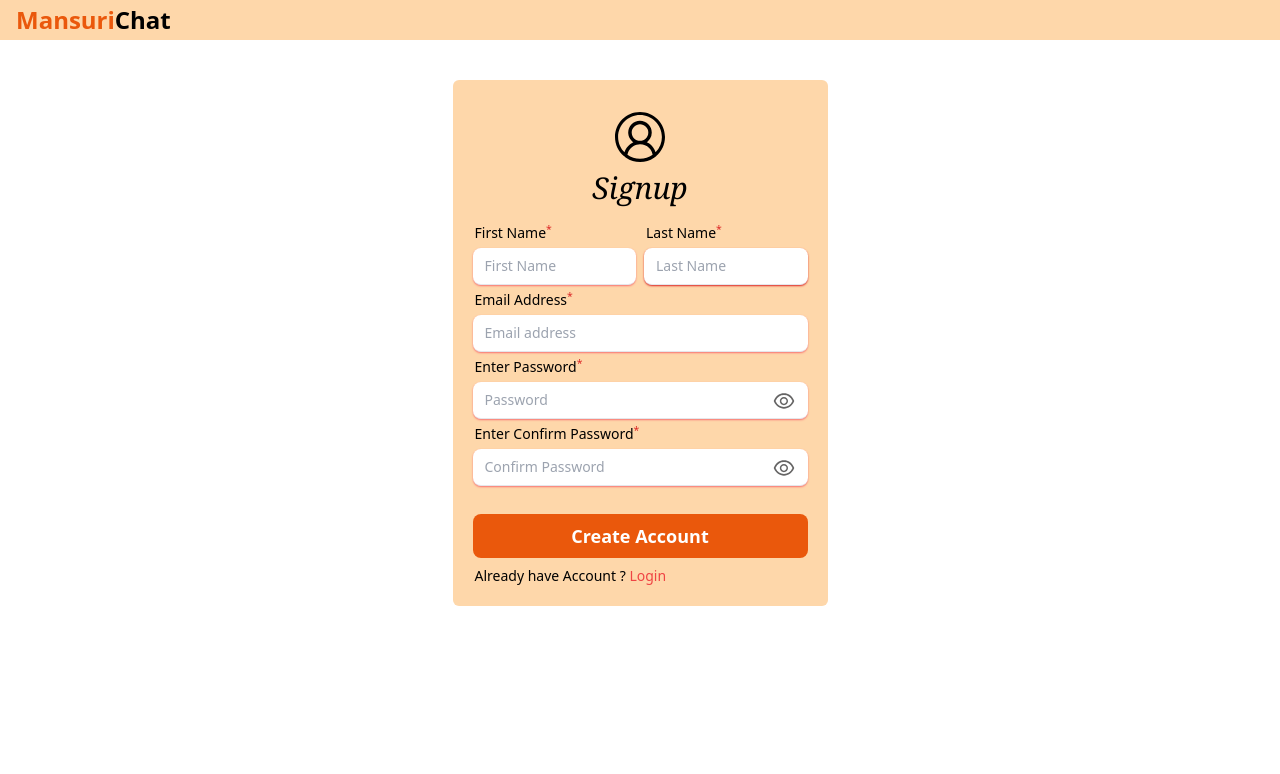
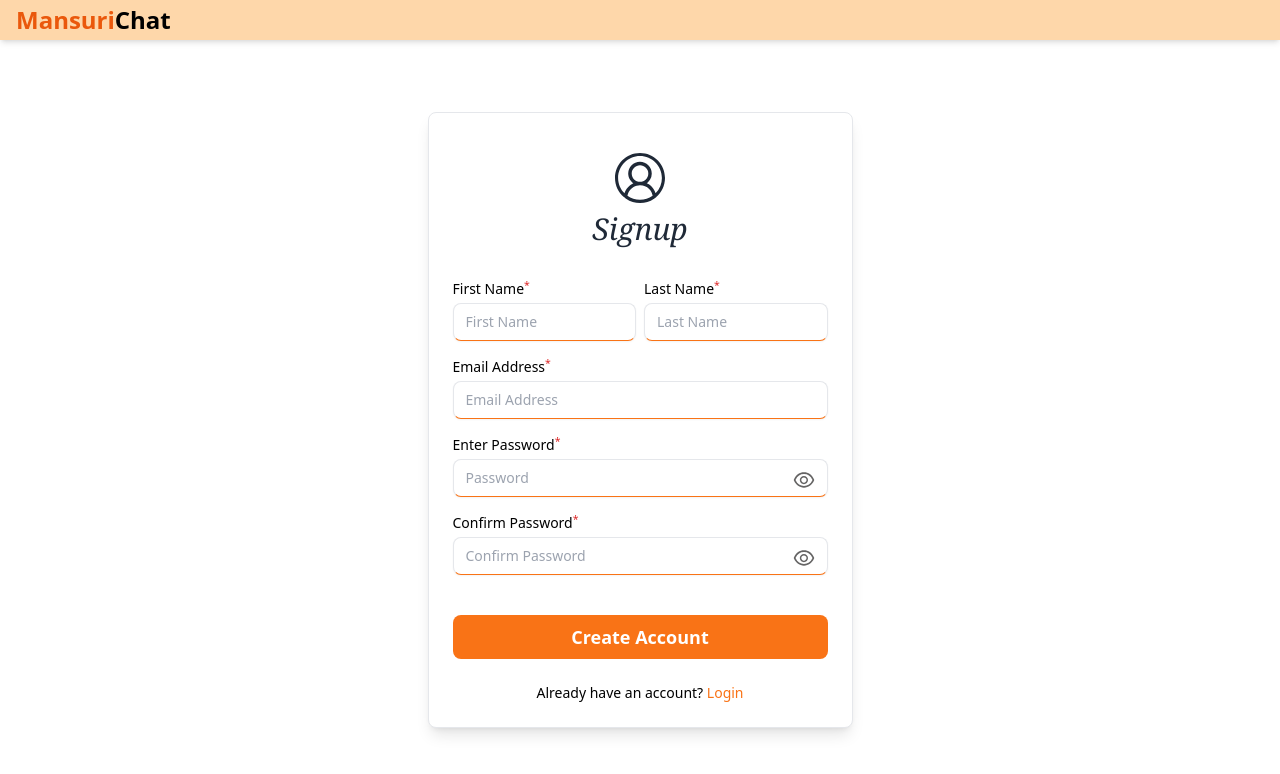
Before and after one commit to dilkash07/mern_chat_app, a React (Vite) app in the folder client/: page /signup in a window 1280 px wide. Shown: the top 774 px of the page. Built offline with nearby package versions, Linux system fonts and the light colour scheme.

Commit message:
add changes in login signup forgot password reset password

```diff
--- a/client/src/App.jsx
+++ b/client/src/App.jsx
@@ -12,7 +12,7 @@ import ResetPassword from "./pages/ResetPassword";
 
 function App() {
   return (
-    <div className="h-screen flex flex-col bg-white text-black">
+    <div className="h-screen flex flex-col text-black">
       <Header />
       <Routes>
         <Route
--- a/client/src/components/core/Header.jsx
+++ b/client/src/components/core/Header.jsx
@@ -1,11 +1,12 @@
 import React from "react";
+import { BsChatDots } from "react-icons/bs";
 
 const Header = () => {
   return (
-    <div className="px-4 py-1 bg-orange-200">
-      <p className="text-2xl text-orange-600 font-bold">
+    <div className="bg-orange-200 text-orange-600 shadow-md py-1 px-4">
+      <h1 className="text-2xl font-bold">
         Mansuri<span className="text-black">Chat</span>
-      </p>
+      </h1>
     </div>
   );
 };
--- a/client/src/components/user/ConversedCard.jsx
+++ b/client/src/components/user/ConversedCard.jsx
@@ -14,7 +14,7 @@ const ConversedCard = ({ convUser }) => {
     <NavLink
       to={`/message/${member._id}`}
       className={({ isActive }) =>
-        `max-w-screen-md md:w-72 px-2 py-1.5 rounded-md flex gap-2 items-center cursor-default hover:bg-gray-100 ${
+        `md:w-72 px-2 py-1.5 rounded-md flex gap-2 items-center cursor-default hover:bg-gray-100 ${
           isActive && "bg-gray-200 bg-opacity-50"
         }`
       }
--- a/client/src/components/user/Profile.jsx
+++ b/client/src/components/user/Profile.jsx
@@ -138,7 +138,7 @@ const Profile = ({ setOpenProfile }) => {
                 value={name}
               />
               <button
-                className="w-20 bg-orange-500 text-md text-white rounded"
+                className="w-20 bg-orange-500 text-md text-orange-500 rounded"
                 onClick={submitNameHandler}
                 onMouseEnter={() => setOnHover(true)}
                 onMouseLeave={() => setOnHover(false)}
@@ -173,7 +173,7 @@ const Profile = ({ setOpenProfile }) => {
                 value={about}
               />
               <button
-                className="w-20 bg-orange-500 text-md text-white rounded"
+                className="w-20 bg-orange-500 text-md text-orange-500 rounded"
                 onClick={submitAboutHandler}
                 onMouseEnter={() => setOnHover(true)}
                 onMouseLeave={() => setOnHover(false)}
--- a/client/src/components/user/UsersCard.jsx
+++ b/client/src/components/user/UsersCard.jsx
@@ -9,7 +9,7 @@ const UsersCard = ({ user }) => {
     <NavLink
       to={`/message/${user._id}`}
       className={({ isActive }) =>
-        `max-w-screen-md md:w-72 px-2 py-1.5 rounded-md flex gap-2 items-center cursor-default hover:bg-gray-100 ${
+        `md:w-72 px-2 py-1.5 rounded-md flex gap-2 items-center cursor-default hover:bg-gray-100 ${
           isActive && "bg-gray-200 bg-opacity-50"
         }`
       }
--- a/client/src/components/utils/lastSeenFormatter.js
+++ b/client/src/components/utils/lastSeenFormatter.js
@@ -53,9 +53,6 @@ export const formattedMessageTime = (messageTimestamp) => {
   ) {
     return "yesterday";
   } else {
-    return `${messageDate.toLocaleDateString(
-      [],
-      dateOptions
-    )} ${messageDate.toLocaleTimeString([], timeOptions)}`;
+    return messageDate.toLocaleDateString([], dateOptions);
   }
 };
--- a/client/src/pages/Home.jsx
+++ b/client/src/pages/Home.jsx
@@ -38,7 +38,7 @@ const Home = () => {
           {basePath ? (
             <div className="h-full flex flex-col justify-center items-center gap-10">
               <div className="grid gap-2 place-items-center">
-                <p className="text-2xl text-orange-600 font-bold">
+                <p className="text-2xl text-orange-500 font-bold">
                   Mansuri<span className="text-black">Chat</span>
                 </p>
                 <div className="text-sm text-gray-600 flex flex-col items-center">
--- a/client/src/pages/Signup.jsx
+++ b/client/src/pages/Signup.jsx
@@ -44,20 +44,23 @@ const Signup = () => {
   }
 
   return (
-    <div>
-      <div className="my-10">
+    <div className="flex justify-center items-center h-screen p-5">
       <form
-          className="flex flex-col max-w-[375px] gap-y-1 mx-auto text-sm bg-orange-200 p-5 rounded-md"
+        className="flex flex-col w-[425px] md:max-w-[425px] mx-auto p-6 border rounded-lg gap-y-4 text-sm bg-white shadow-lg"
         onSubmit={submitHandler}
       >
-          <div className="mx-auto py-3">
-            <VscAccount size={50} className="mx-auto " />
+        {/* Icon and Heading */}
+        <div className="mx-auto py-4">
+          <VscAccount size={50} className="mx-auto text-gray-800" />
+          <h1 className="text-3xl italic font-serif mt-2 text-center text-gray-800">
+            Signup
+          </h1>
+        </div>
 
-            <h1 className="text-3xl italic font-serif mt-2">Signup</h1>
-          </div>
+        {/* First Name Input */}
         <div className="flex gap-2">
           <label className="w-full">
-              <p className="text-[0.875rem] ml-[2px] mb-1 leading-[1.375rem]">
+            <p className="text-[0.875rem] mb-1">
               First Name<sup className="text-red-600">*</sup>
             </p>
             <input
@@ -67,12 +70,13 @@ const Signup = () => {
               value={formData.firstName}
               placeholder="First Name"
               onChange={changeHandler}
-                className=" rounded-[8px] w-full pl-3 py-2 border-b outline-none shadow-sm shadow-red-400 focus:shadow-red-600"
-                autoFocus
+              className="rounded-[8px] w-full pl-3 py-2 border border-b-orange-500 focus:border-b-2 outline-none shadow-sm"
             />
           </label>
+
+          {/* Last Name Input */}
           <label className="w-full">
-              <p className="text-[0.875rem] ml-[2px] mb-1 leading-[1.375rem]">
+            <p className="text-[0.875rem] mb-1">
               Last Name<sup className="text-red-600">*</sup>
             </p>
             <input
@@ -82,14 +86,14 @@ const Signup = () => {
               value={formData.lastName}
               placeholder="Last Name"
               onChange={changeHandler}
-                className=" rounded-[8px] w-full pl-3 py-2 border-b outline-none shadow-sm shadow-red-400 focus:shadow-red-600"
-                autoFocus
+              className="rounded-[8px] w-full pl-3 py-2 border border-b-orange-500 focus:border-b-2 outline-none shadow-sm"
             />
           </label>
         </div>
 
+        {/* Email Input */}
         <label className="w-full">
-            <p className="text-[0.875rem] ml-[2px] mb-1 leading-[1.375rem]">
+          <p className="text-[0.875rem] mb-1">
             Email Address<sup className="text-red-600">*</sup>
           </p>
           <input
@@ -97,14 +101,15 @@ const Signup = () => {
             type="email"
             name="email"
             value={formData.email}
-              placeholder="Email address"
+            placeholder="Email Address"
             onChange={changeHandler}
-              className=" rounded-[8px] w-full pl-3 py-2  border-b outline-none shadow-sm shadow-red-400 focus:shadow-red-600"
+            className="rounded-[8px] w-full pl-3 py-2 border border-b-orange-500 focus:border-b-2 outline-none shadow-sm"
           />
         </label>
 
+        {/* Password Input */}
         <label className="w-full relative">
-            <p className="text-[0.875rem] ml-[2px] mb-1 leading-[1.375rem]">
+          <p className="text-[0.875rem] mb-1">
             Enter Password<sup className="text-red-600">*</sup>
           </p>
           <input
@@ -114,10 +119,10 @@ const Signup = () => {
             value={formData.password}
             placeholder="Password"
             onChange={changeHandler}
-              className=" rounded-[8px] w-full pl-3 py-2  border-b outline-none shadow-sm shadow-red-400 focus:shadow-red-600"
+            className="rounded-[8px] w-full pl-3 py-2 border border-b-orange-500 focus:border-b-2 outline-none shadow-sm"
           />
           <span
-              className="absolute right-3 top-[33px] cursor-pointer z-10"
+            className="absolute right-3 top-[33px] cursor-pointer"
             onClick={() => showPassword((prev) => !prev)}
           >
             {password ? (
@@ -128,9 +133,10 @@ const Signup = () => {
           </span>
         </label>
 
+        {/* Confirm Password Input */}
         <label className="w-full relative">
-            <p className="text-[0.875rem] ml-[2px] mb-1 leading-[1.375rem]">
-              Enter Confirm Password<sup className="text-red-600">*</sup>
+          <p className="text-[0.875rem] mb-1">
+            Confirm Password<sup className="text-red-600">*</sup>
           </p>
           <input
             required
@@ -139,10 +145,10 @@ const Signup = () => {
             value={formData.confirmPassword}
             placeholder="Confirm Password"
             onChange={changeHandler}
-              className=" rounded-[8px] w-full pl-3 py-2  border-b outline-none shadow-sm shadow-red-400 focus:shadow-red-600"
+            className="rounded-[8px] w-full pl-3 py-2 border border-b-orange-500 focus:border-b-2 outline-none shadow-sm"
           />
           <span
-              className="absolute right-3 top-[33px] cursor-pointer z-10"
+            className="absolute right-3 top-[33px] cursor-pointer"
             onClick={() => showConfirmPassword((prev) => !prev)}
           >
             {confirmPassword ? (
@@ -153,18 +159,18 @@ const Signup = () => {
           </span>
         </label>
 
-          <div>
-            <button className="bg-orange-600 py-2 px-5 text-lg font-semibold rounded-[8px] mt-6 w-full text-white">
+        {/* Create Account Button */}
+        <button className="bg-orange-500 py-2 px-5 text-lg font-semibold rounded-[8px] mt-6 w-full text-white hover:bg-orange-600 transition-all">
           Create Account
         </button>
-          </div>
 
-          <div className=" ml-[2px] mt-1">
+        {/* Login Link */}
+        <div className="text-center mt-2">
           <p>
-              Already have Account ?{" "}
+            Already have an account?{" "}
             <Link
               to={"/login"}
-                className=" font-medium text-red-500 hover:text-red-600 hover:underline cursor-pointer"
+              className="font-medium text-orange-500 hover:text-orange-600 hover:underline"
             >
               Login
             </Link>
@@ -172,7 +178,6 @@ const Signup = () => {
         </div>
       </form>
     </div>
-    </div>
   );
 };
 
```
Also changed, not shown: client/src/pages/ForgotPassword.jsx (+32 -22 lines), client/src/pages/Login.jsx (+22 -18 lines), client/src/pages/ResetPassword.jsx (+33 -25 lines). Lines whose indentation alone changed are shown as unchanged.
